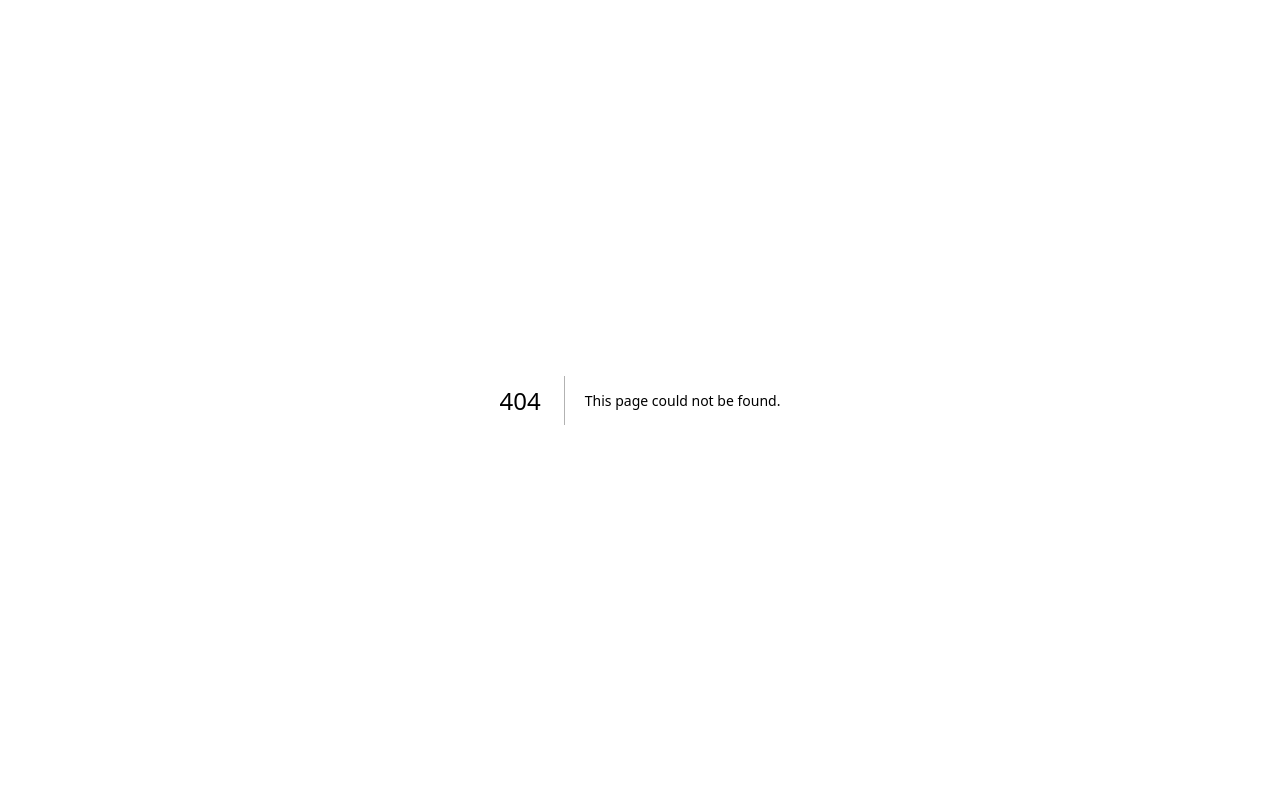
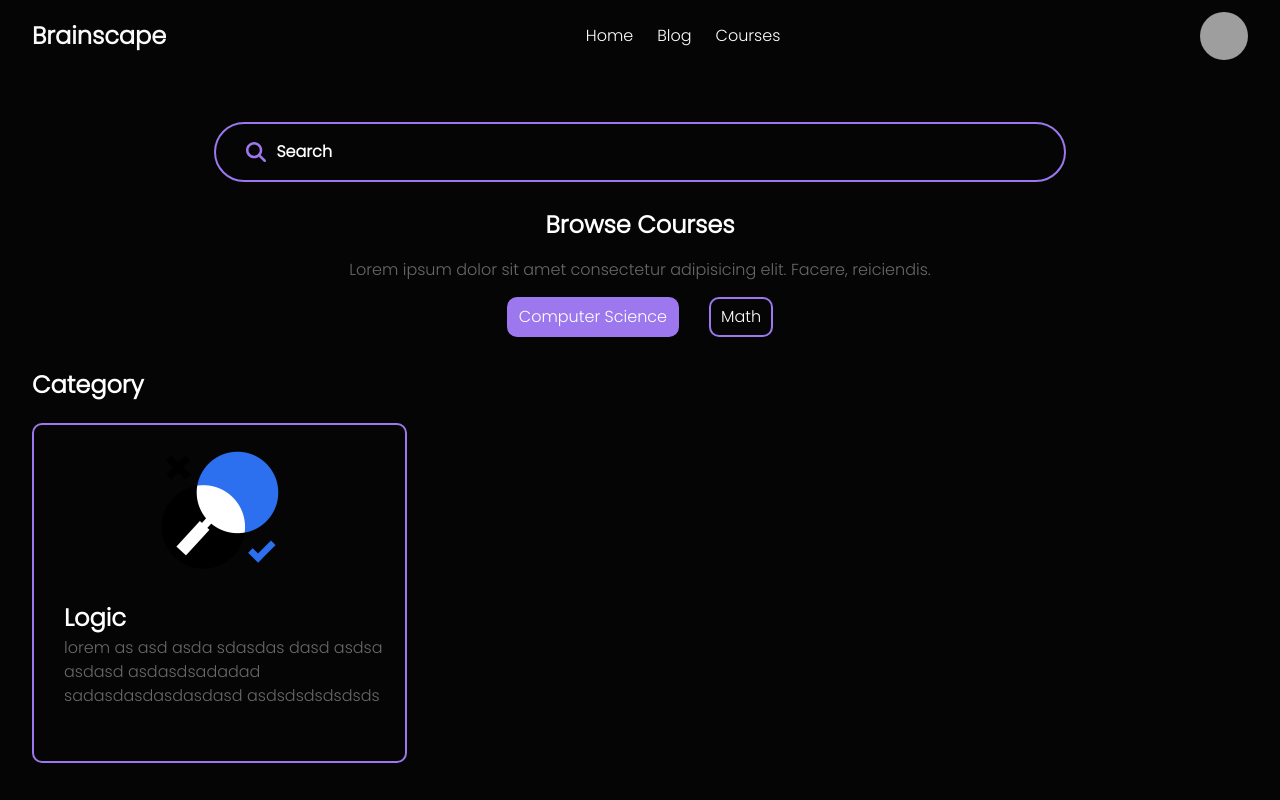
Before and after one commit to AbdurrahmanTalha/brainscape-frontend, a Next.js app: page /student/all-courses in a window 1280 px wide. Before the commit this address had no page. Built offline with nearby package versions, Linux system fonts and the light colour scheme; grey boxes are pictures that could not be loaded.

Commit message:
All Courses Page almost done

```diff
--- a/app/globals.css
+++ b/app/globals.css
@@ -8,5 +8,5 @@ html {
 
 body {
     max-width: 1280px;
-    @apply mx-auto
+    @apply max-w-[1240px] mx-auto px-3;
 }
--- a/app/page.tsx
+++ b/app/page.tsx
@@ -1,7 +1,3 @@
 export default function Home() {
-    return (
-        <main>
-
-        </main>
-    );
+    return <main></main>;
 }
--- /dev/null
+++ b/app/student/all-courses/page.tsx
@@ -0,0 +1,50 @@
+import DashboardNav from "@/app/components/ui/DashboardNav";
+import { faMagnifyingGlass } from "@fortawesome/free-solid-svg-icons";
+import { FontAwesomeIcon } from "@fortawesome/react-fontawesome";
+import React from "react";
+import img from "@/public/logic-HzWHci.png";
+import Image from "next/image";
+
+export default function AllCourses() {
+    return (
+        <div>
+            <DashboardNav />
+            <div className="mt-[50px]">
+                <div className="w-[70%] h-[60px] mx-auto border-2 border-[#9D77EE] rounded-full flex items-center pl-[30px]">
+                    <FontAwesomeIcon icon={faMagnifyingGlass} className="text-[20px] text-[#9D77EE]"></FontAwesomeIcon>
+                    <input
+                        type="text"
+                        placeholder="Search"
+                        className="w-[90%]  ml-[10px] bg-none bg-transparent border-none outline-none placeholder:font-semibold placeholder:text-white"
+                    />
+                </div>
+                <div className="mt-[25px]">
+                    <h2 className="text-[24px] font-semibold text-center text-white">Browse Courses</h2>
+                    <p className="mt-[15px] text-center text-[#FFFFFF65]">
+                        Lorem ipsum dolor sit amet consectetur adipisicing elit. Facere, reiciendis.
+                    </p>
+                    <div className="flex justify-center items-center mt-[15px]">
+                        <div className="text-[#fff] h-[40px] border-2 border-[#9D77EE] flex justify-center items-center rounded-[10px] p-[10px] mr-[30px] bg-[#9D77EE]">
+                            Computer Science
+                        </div>
+                        <div className="text-[#fff] h-[40px] border-2 border-[#9D77EE] flex justify-center items-center rounded-[10px] p-[10px]">
+                            Math
+                        </div>
+                    </div>
+                </div>
+            </div>
+            <div>
+                <h2 className="text-[24px] font-semibold text-white mt-[30px]">Category</h2>
+                <div className="">
+                    <div className="w-[375px] h-[340px] bg-[#050505] border-2 border-[#9D77EE] mt-[20px] rounded-[10px] px-[30px]">
+                        <Image src={img} alt="" width={120} height={120} className="mx-auto mt-[25px]" />
+                        <h2 className="font-bold text-[24px] text-white mt-[30px]">Logic</h2>
+                        <p className="w-[320px] text-[#FFFFFF65]">
+                            lorem as asd asda sdasdas dasd asdsa asdasd asdasdsadadad sadasdasdasdasdasd asdsdsdsdsdsds
+                        </p>
+                    </div>
+                </div>
+            </div>
+        </div>
+    );
+}
--- a/package.json
+++ b/package.json
@@ -24,6 +24,7 @@
         "postcss": "8.4.27",
         "react": "18.2.0",
         "react-dom": "18.2.0",
+        "swiper": "^10.0.4",
         "tailwindcss": "3.3.3",
         "typescript": "5.1.6"
     },
```
Also changed, not shown: public/logic-HzWHci.png (added), 1 other file (tests, documents, lock files or other folders).
